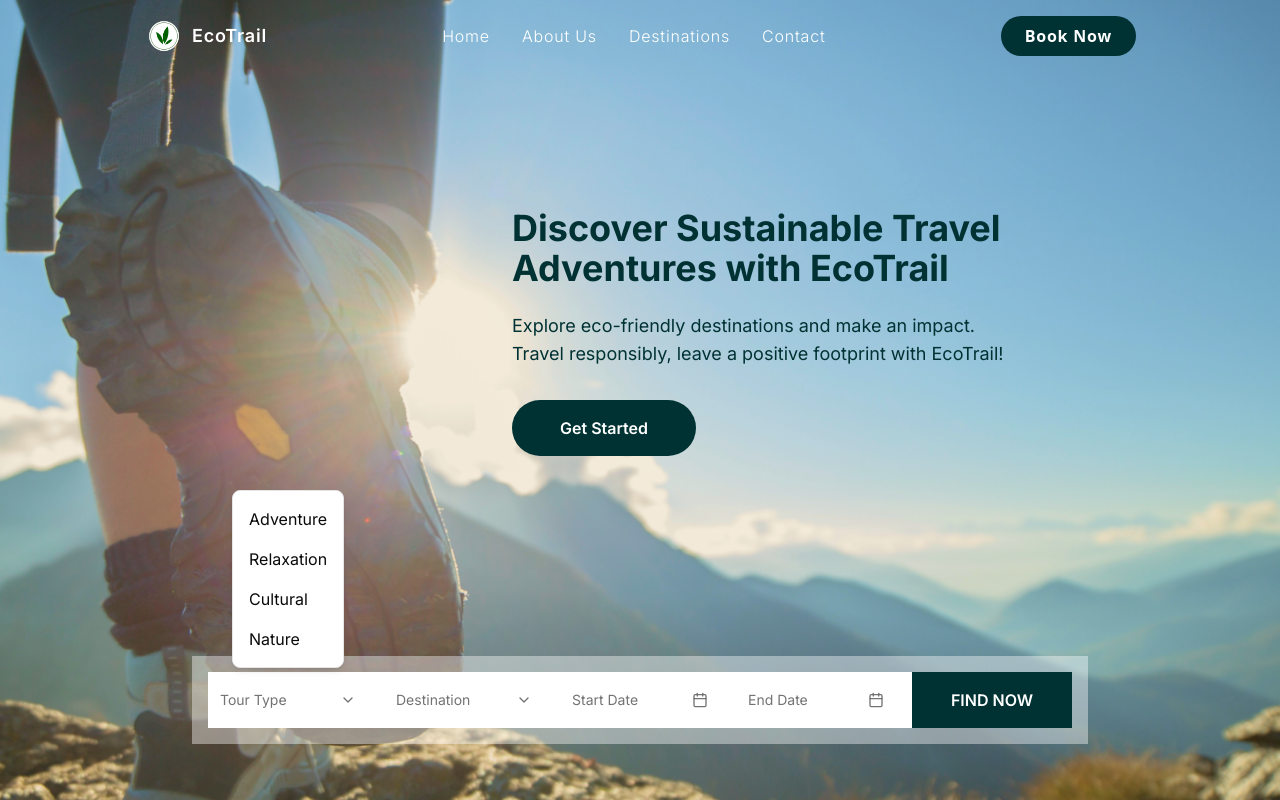
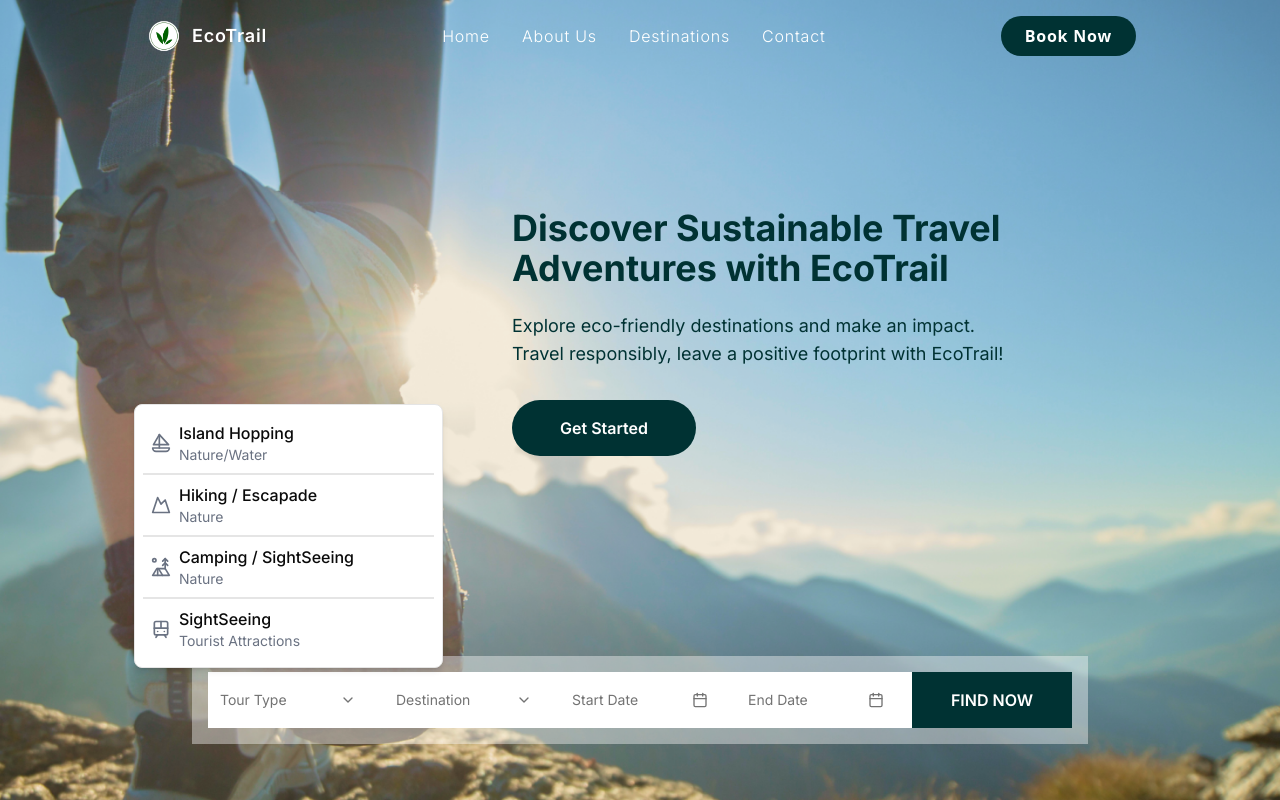
Before and after one commit to Rowboouu/ecotrail, a React (Vite) app: page / in a window 1280 px wide. Both pictures are taken after a click on the button "Tour Type". Shown: the top 800 px of the page. Built offline with nearby package versions, Linux system fonts and the light colour scheme.

Commit message:
feat: TourSearch tour type and destination

```diff
--- a/src/components/TourSearch.tsx
+++ b/src/components/TourSearch.tsx
@@ -1,6 +1,11 @@
 import React from "react";
 import { format } from "date-fns";
 import { Calendar as CalendarIcon, ChevronDown } from "lucide-react";
+import { MapPin } from "lucide-react";
+import { Sailboat } from "lucide-react";
+import { Mountain } from "lucide-react";
+import { TentTree } from "lucide-react";
+import { TramFront } from "lucide-react";
 
 import { cn } from "@/lib/utils";
 import { Button } from "@/components/ui/button";
@@ -14,12 +19,14 @@ import {
 const TourSearch = () => {
   const [startDate, setStartDate] = React.useState<Date>();
   const [endDate, setEndDate] = React.useState<Date>();
-  const [selectedTourType, setSelectedTourType] = React.useState<string | null>(
-    null
-  );
-  const [selectedDestination, setSelectedDestination] = React.useState<
-    string | null
-  >(null);
+  const [selectedTourType, setSelectedTourType] = React.useState<{
+    name: string;
+    icon: React.ElementType;
+  } | null>(null);
+  const [selectedDestination, setSelectedDestination] = React.useState<{
+    name: string;
+    icon: React.ElementType;
+  } | null>(null);
 
   return (
     <div className="h-[25%] w-full flex items-center justify-center font-[Inter]">
@@ -35,23 +42,60 @@ const TourSearch = () => {
                     !selectedTourType && "text-muted-foreground"
                   )}
                 >
-                  {selectedTourType || "Tour Type"}
+                  {selectedTourType ? (
+                    <div className="flex items-center gap-2">
+                      <selectedTourType.icon className="h-5 w-5 text-gray-500" />
+                      {selectedTourType.name}
+                    </div>
+                  ) : (
+                    "Tour Type"
+                  )}
                   <ChevronDown className="h-4 w-4" />
                 </Button>
               </PopoverTrigger>
               <PopoverContent className="w-auto p-2">
-                <ul className="list-none m-0 p-0 font-[Inter]">
-                  {["Adventure", "Relaxation", "Cultural", "Nature"].map(
-                    (type) => (
+                <ul className="list-none m-0 font-[Inter] divide-y-2">
+                  {[
+                    {
+                      name: "Island Hopping",
+                      type: "Nature/Water",
+                      icon: Sailboat,
+                    },
+                    {
+                      name: "Hiking / Escapade",
+                      type: "Nature",
+                      icon: Mountain,
+                    },
+                    {
+                      name: "Camping / SightSeeing",
+                      type: "Nature",
+                      icon: TentTree,
+                    },
+                    {
+                      name: "SightSeeing",
+                      type: "Tourist Attractions",
+                      icon: TramFront,
+                    },
+                  ].map((tour) => (
                     <li
-                        key={type}
-                        className="cursor-pointer p-2 hover:bg-gray-100"
-                        onClick={() => setSelectedTourType(type)}
+                      key={tour.name}
+                      className="cursor-pointer py-2 pl-2 pr-20 hover:bg-gray-100 flex items-center gap-2"
+                      onClick={() =>
+                        setSelectedTourType({
+                          name: tour.name,
+                          icon: tour.icon,
+                        })
+                      }
                     >
-                        {type}
+                      <tour.icon className="h-5 w-5 text-gray-500" />
+                      <div className="flex flex-col">
+                        <span className="font-medium">{tour.name}</span>
+                        <span className="text-sm text-gray-500">
+                          {tour.type}
+                        </span>
+                      </div>
                     </li>
-                    )
-                  )}
+                  ))}
                 </ul>
               </PopoverContent>
             </Popover>
@@ -66,23 +110,44 @@ const TourSearch = () => {
                     !selectedDestination && "text-muted-foreground"
                   )}
                 >
-                  {selectedDestination || "Destination"}
+                  {selectedDestination ? (
+                    <div className="flex items-center gap-2">
+                      <MapPin className="h-5 w-5 text-gray-500" />
+                      {selectedDestination.name}
+                    </div>
+                  ) : (
+                    "Destination"
+                  )}
                   <ChevronDown className="h-4 w-4" />
                 </Button>
               </PopoverTrigger>
               <PopoverContent className="w-auto p-2">
-                <ul className="list-none m-0 p-0 font-[Inter]">
-                  {["Familia", "USTP", "Princetech", "SM Uptown"].map(
-                    (destination) => (
+                <ul className="list-none m-0 font-[Inter] divide-y-2">
+                  {[
+                    { name: "Davao City", country: "Philippines" },
+                    { name: "Cebu City", country: "Philippines" },
+                    { name: "Manila", country: "Philippines" },
+                    { name: "Baguio City", country: "Philippines" },
+                  ].map((destination) => (
                     <li
-                        key={destination}
-                        className="cursor-pointer p-2 hover:bg-gray-100"
-                        onClick={() => setSelectedDestination(destination)}
+                      key={destination.name}
+                      className="cursor-pointer py-2 pl-2 pr-20 hover:bg-gray-100 flex items-center gap-2"
+                      onClick={() =>
+                        setSelectedDestination({
+                          name: destination.name,
+                          icon: MapPin,
+                        })
+                      }
                     >
-                        {destination}
+                      <MapPin className="h-5 w-5 text-gray-500" />
+                      <div className="flex flex-col">
+                        <span className="font-medium">{destination.name}</span>
+                        <span className="text-sm text-gray-500">
+                          {destination.country}
+                        </span>
+                      </div>
                     </li>
-                    )
-                  )}
+                  ))}
                 </ul>
               </PopoverContent>
             </Popover>
```
Lines whose indentation alone changed are shown as unchanged.
